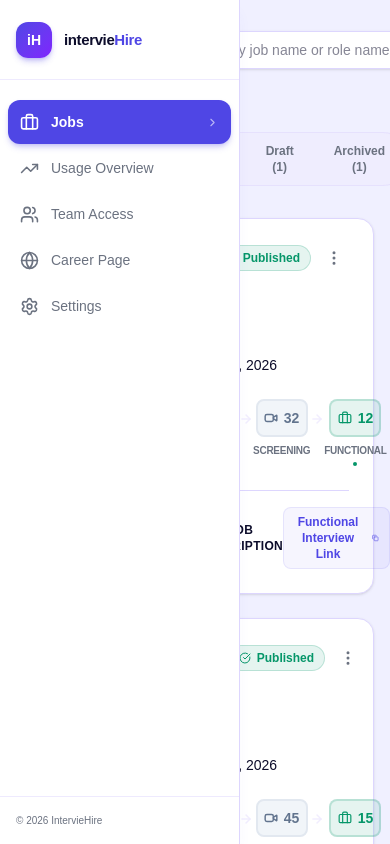
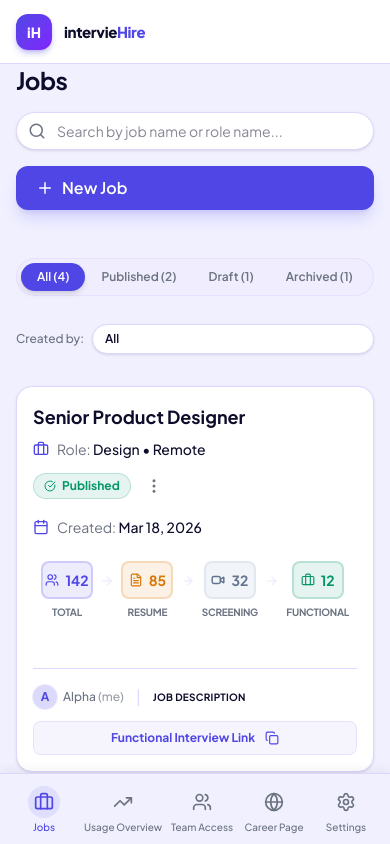
Before and after one commit to soumyajit-18-shipi-it/interviehiree, a React (Vite) app: page / in a window 390 px wide. Built offline with nearby package versions, Linux system fonts and the light colour scheme.

Commit message:
Improved the layout on Mobile devices and minor warnings fixed

```diff
--- a/index.html
+++ b/index.html
@@ -2,6 +2,9 @@
 <html lang="en">
   <head>
     <meta charset="UTF-8" />
+    <link rel="preconnect" href="https://fonts.googleapis.com">
+    <link rel="preconnect" href="https://fonts.gstatic.com" crossorigin>
+    <link href="https://fonts.googleapis.com/css2?family=Plus+Jakarta+Sans:ital,wght@0,300;0,400;0,500;0,600;0,700;0,800;1,400&display=swap" rel="stylesheet">
     <link rel="icon" type="image/svg+xml" href="/favicon.svg" />
     <meta name="viewport" content="width=device-width, initial-scale=1.0" />
     <title>ai-interview</title>
--- a/src/App.tsx
+++ b/src/App.tsx
@@ -1,5 +1,6 @@
 import { useState } from 'react';
 import Sidebar from './components/layout/Sidebar';
+import MobileHeader from './components/layout/MobileHeader';
 import Dashboard from './components/dashboard/Dashboard';
 import Analytics from './components/analytics/Analytics';
 import TeamManagement from './components/team/TeamManagement';
@@ -9,6 +10,16 @@ import CareerPageSetup from './components/settings/CareerPageSetup';
 import SettingsView from './components/settings/SettingsView';
 
 import { motion, AnimatePresence } from 'framer-motion';
+import { Briefcase, Users, Settings as SettingsIcon, TrendingUp, Globe } from 'lucide-react';
+import { clsx } from 'clsx';
+
+const menuItems = [
+  { icon: Briefcase, label: 'Jobs', id: 'jobs' },
+  { icon: TrendingUp, label: 'Usage Overview', id: 'analytics' },
+  { icon: Users, label: 'Team Access', id: 'team' },
+  { icon: Globe, label: 'Career Page', id: 'career' },
+  { icon: SettingsIcon, label: 'Settings', id: 'settings' },
+];
 
 export default function App() {
   const [activeTab, setActiveTab] = useState('jobs');
@@ -42,16 +53,21 @@ export default function App() {
   };
 
   return (
-    <div className="flex h-screen overflow-hidden font-sans transition-colors duration-300 bg-background text-foreground">
+    <div className="flex flex-col md:flex-row h-[100dvh] overflow-hidden font-sans transition-colors duration-300 bg-background text-foreground">
       {/* Sidebar Navigation */}
-      <Sidebar activeTab={activeTab} setActiveTab={handleTabChange} />
+      <div className="hidden md:flex">
+        <Sidebar activeTab={activeTab} setActiveTab={handleTabChange} />
+      </div>
 
       {/* Career Modal Component */}
       <CareerPageSetup isOpen={isCareerModalOpen} onClose={() => setIsCareerModalOpen(false)} />
 
+      {/* Mobile Header (mobile only) */}
+      <MobileHeader />
+
       {/* Main Content Area */}
       <motion.main
-        className="flex-1 transition-all duration-300 p-4 h-full overflow-y-auto flex flex-col ml-[72px]"
+        className="flex-1 transition-all duration-300 pt-16 p-4 pb-24 md:pb-4 md:pt-0 h-full overflow-y-auto flex flex-col md:ml-[72px]"
         initial={{ opacity: 0, x: 20 }}
         animate={{ opacity: 1, x: 0 }}
         transition={{ duration: 0.4 }}
@@ -71,6 +87,36 @@ export default function App() {
           </AnimatePresence>
         </div>
       </motion.main>
+
+      {/* Bottom Navigation for Mobile */}
+      <div className="md:hidden flex fixed bottom-0 left-0 right-0 bg-background border-t border-border z-50 justify-around items-center px-2 py-3 shadow-[0_-4px_10px_rgba(0,0,0,0.05)] pb-[calc(0.75rem+env(safe-area-inset-bottom))]">
+        {menuItems.map((item) => {
+          const Icon = item.icon;
+          const isActive = activeTab === item.id;
+          return (
+            <button
+              key={item.id}
+              onClick={() => handleTabChange(item.id)}
+              className={clsx(
+                'flex flex-col items-center justify-center gap-1 min-w-[64px] transition-all',
+                isActive ? 'text-primary' : 'text-muted-foreground hover:text-foreground'
+              )}
+            >
+              <div
+                className={clsx(
+                  'flex items-center justify-center w-8 h-8 rounded-full transition-colors',
+                  isActive ? 'bg-primary/10' : 'bg-transparent'
+                )}
+              >
+                <Icon size={20} className={isActive ? 'text-primary' : ''} />
+              </div>
+              <span className={clsx('text-[10px] font-medium leading-none', isActive ? 'text-primary' : '')}>
+                {item.label}
+              </span>
+            </button>
+          );
+        })}
+      </div>
     </div>
   );
 }
--- a/src/components/dashboard/Dashboard.tsx
+++ b/src/components/dashboard/Dashboard.tsx
@@ -104,7 +104,7 @@ function NewJobModal({ onClose, onAdd }: { onClose: () => void; onAdd: (job: Job
           </div>
 
           {/* Department + Location */}
-          <div className="grid grid-cols-2 gap-4">
+          <div className="grid grid-cols-1 sm:grid-cols-2 gap-4">
             <div>
               <label className="block text-xs font-bold text-foreground mb-2 uppercase tracking-wider">Department</label>
               <select
@@ -296,15 +296,15 @@ export default function Dashboard() {
             className="space-y-8"
           >
             {/* Top Header */}
-            <div className="flex items-center justify-between pb-4">
+            <div className="flex flex-col md:flex-row md:items-center justify-between pb-4 gap-4 md:gap-0">
               <div>
                 <h1 className="text-2xl font-bold tracking-tight text-foreground flex items-center gap-2">
                   Jobs
                 </h1>
               </div>
 
-              <div className="flex items-center gap-4">
-                <div className="relative w-80">
+              <div className="flex flex-col sm:flex-row items-stretch sm:items-center gap-4 w-full md:w-auto">
+                <div className="relative w-full sm:w-80">
                   <Search className="absolute left-3 top-1/2 -translate-y-1/2 text-muted-foreground" size={18} />
                   <input
                     type="text"
@@ -325,9 +325,9 @@ export default function Dashboard() {
             </div>
 
             {/* Filter Toolbar */}
-            <div className="flex items-center justify-between gap-4">
-              <div className="flex items-center gap-2">
-                <div className="flex bg-muted/50 p-1 rounded-full border border-border/50">
+            <div className="flex flex-col md:flex-row md:items-center justify-between gap-4">
+              <div className="flex items-center gap-2 overflow-x-auto w-full md:w-auto pb-1 md:pb-0 scrollbar-hide">
+                <div className="flex bg-muted/50 p-1 rounded-full border border-border/50 whitespace-nowrap min-w-max">
                   {filterTabs.map((tab) => {
                     const jobCount = tab === 'All' ? jobs.length : jobs.filter(j => j.status === tab).length;
                     return (
@@ -335,7 +335,7 @@ export default function Dashboard() {
                         key={tab}
                         onClick={() => setActiveFilter(tab)}
                         className={clsx(
-                          'relative px-5 py-1.5 rounded-full text-xs font-semibold transition-all duration-300',
+                          'relative px-4 sm:px-5 py-1.5 rounded-full text-xs font-semibold transition-all duration-300',
                           activeFilter === tab
                             ? 'bg-primary text-primary-foreground shadow-md'
                             : 'text-muted-foreground hover:text-foreground hover:bg-muted'
@@ -348,13 +348,13 @@ export default function Dashboard() {
                 </div>
               </div>
 
-              <div className="flex items-center gap-2">
-                <Users size={14} className="text-muted-foreground" />
-                <label className="text-xs font-medium text-muted-foreground">Created by:</label>
+              <div className="flex items-center gap-2 w-full md:w-auto mt-2 md:mt-0">
+                <Users size={14} className="text-muted-foreground hidden sm:block" />
+                <label className="text-xs font-medium text-muted-foreground whitespace-nowrap">Created by:</label>
                 <select
                   value={createdByFilter}
                   onChange={(e) => setCreatedByFilter(e.target.value)}
-                  className="px-3 py-1.5 bg-card border border-border rounded-full text-xs font-semibold text-foreground focus:outline-none focus:ring-2 focus:ring-primary/30"
+                  className="px-3 py-1.5 bg-card border border-border rounded-full text-xs font-semibold text-foreground focus:outline-none focus:ring-2 focus:ring-primary/30 w-full sm:w-auto"
                 >
                   {creatorOptions.map((creator) => (
                     <option key={creator} value={creator}>
@@ -368,7 +368,7 @@ export default function Dashboard() {
             {/* Jobs Grid */}
             <AnimatePresence mode="popLayout">
               <motion.div
-                className="grid grid-cols-1 xl:grid-cols-2 gap-6"
+                className="grid grid-cols-1 md:grid-cols-2 lg:grid-cols-3 xl:grid-cols-4 gap-4 md:gap-6"
                 layout
               >
                 {filteredJobs.map((job) => (
--- a/src/components/dashboard/JobCard.tsx
+++ b/src/components/dashboard/JobCard.tsx
@@ -20,10 +20,10 @@ interface JobCardProps {
 
 export default function JobCard({ job, onStatClick }: JobCardProps) {
   return (
-    <div className="bg-card border border-border rounded-2xl p-6 shadow-sm hover:shadow-md transition-all duration-300 flex flex-col group h-full">
+    <div className="bg-card border border-border rounded-2xl p-4 md:p-6 shadow-sm hover:shadow-md transition-all duration-300 flex flex-col group h-full">
       {/* Top Section */}
-      <div className="flex items-start justify-between mb-4">
-        <div className="flex-1 pr-4">
+      <div className="flex flex-col sm:flex-row sm:items-start justify-between mb-4 gap-3 sm:gap-0">
+        <div className="flex-1 pr-0 sm:pr-4">
           <h3 className="font-bold text-foreground text-lg group-hover:text-primary transition-colors line-clamp-1" title={job.title}>
             {job.title}
           </h3>
@@ -32,7 +32,7 @@ export default function JobCard({ job, onStatClick }: JobCardProps) {
             <span>Role: <span className="font-medium text-foreground">{job.role}</span></span>
           </div>
         </div>
-        <div className="flex items-center gap-2">
+        <div className="flex items-center gap-2 self-start">
           {job.status === 'Published' && (
              <span className="bg-success/10 text-success border border-success/20 px-2.5 py-1 rounded-full text-xs font-bold flex items-center gap-1.5">
                <CheckCircle size={12} />
@@ -56,7 +56,7 @@ export default function JobCard({ job, onStatClick }: JobCardProps) {
       </div>
 
       {/* Pipeline Progress Strip */}
-      <div className="flex items-center justify-between mb-8 px-2 relative">
+      <div className="flex items-center justify-between mb-8 px-2 relative w-full overflow-x-auto pb-4 scrollbar-hide shrink-0 min-w-min">
         <WorkflowNode
           label="Total"
           count={job.stats.total}
@@ -95,21 +95,21 @@ export default function JobCard({ job, onStatClick }: JobCardProps) {
       </div>
 
       {/* Card Footer */}
-      <div className="mt-auto pt-4 border-t border-border flex items-center justify-between">
+      <div className="mt-auto pt-4 border-t border-border flex flex-col md:flex-row md:items-center justify-between gap-3 md:gap-0">
         <div className="flex items-center gap-2">
           <div className="flex items-center gap-1.5">
             <div className="w-6 h-6 rounded-full bg-primary/20 flex items-center justify-center text-primary text-xs font-bold ring-1 ring-primary/10">A</div>
             <span className="text-xs text-muted-foreground font-medium">Alpha <span className="text-muted-foreground/70">(me)</span></span>
           </div>
-          <span className="text-border mx-1"></span>
-          <button className="flex items-center gap-1 text-xs font-bold text-foreground hover:text-primary transition-all uppercase tracking-wide">
+          <span className="text-border mx-1">|</span>
+          <button className="flex items-center gap-1 text-[10px] sm:text-xs font-bold text-foreground hover:text-primary transition-all uppercase tracking-wide">
              JOB DESCRIPTION
           </button>
         </div>
 
         <div className="flex items-center">
           {job.status === 'Published' && (
-            <button className="flex items-center gap-1.5 text-primary text-xs font-bold hover:underline bg-primary/5 px-2.5 py-1.5 rounded-lg transition-colors border border-primary/10">
+            <button className="flex items-center justify-center w-full md:w-auto gap-1.5 text-primary text-xs font-bold hover:underline bg-primary/5 px-2.5 py-2 rounded-lg transition-colors border border-primary/10">
               Functional Interview Link <Copy size={14} className="ml-1" />
             </button>
           )}
--- /dev/null
+++ b/src/components/layout/MobileHeader.tsx
@@ -0,0 +1,17 @@
+import React from 'react';
+
+export default function MobileHeader() {
+  return (
+    <header className="md:hidden fixed top-0 left-0 right-0 bg-sidebar border-b border-sidebar-border z-50 h-16 flex items-center px-4">
+      <div className="w-9 h-9 rounded-xl bg-gradient-to-br from-primary to-violet-600 flex items-center justify-center flex-shrink-0 shadow-md shadow-primary/30">
+        <span className="text-white font-black text-sm">iH</span>
+      </div>
+
+      <div className="ml-3 overflow-hidden">
+        <span className="font-black text-[15px] text-foreground whitespace-nowrap tracking-tight">
+          intervie<span className="text-primary">Hire</span>
+        </span>
+      </div>
+    </header>
+  );
+}
--- a/src/index.css
+++ b/src/index.css
@@ -1,5 +1,5 @@
 @import "tailwindcss";
-@import url('https://fonts.googleapis.com/css2?family=Plus+Jakarta+Sans:ital,wght@0,300;0,400;0,500;0,600;0,700;0,800;1,400&display=swap');
+/* Google Fonts are loaded in index.html to avoid PostCSS @import ordering issues */
 
 :root {
   --background: #f0f0ff;
```
